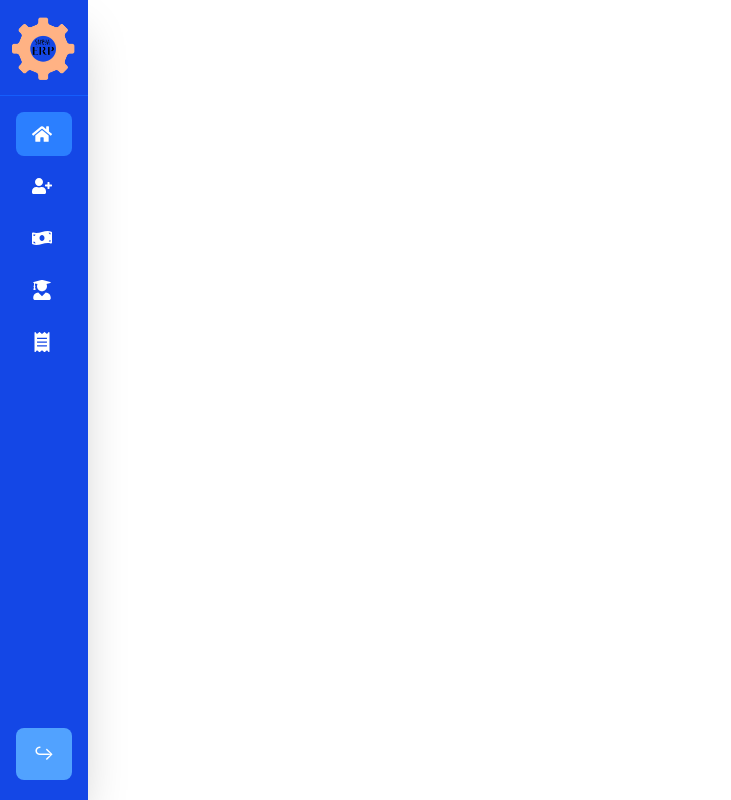
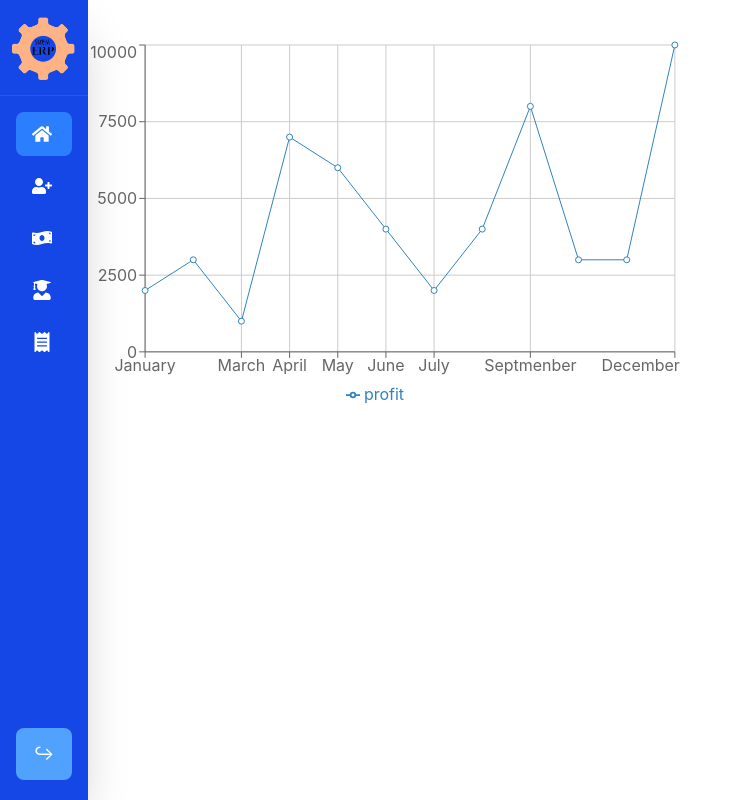
Before and after one commit to pradeep-tanwar166/School_Management_ERP, a React (Vite) app in the folder Frontend/: page / in a window 1280 px wide. Shown: the whole page, without its empty margins (0-731 px from the left). Built offline with nearby package versions, Linux system fonts and the light colour scheme; sample sign-in values are in the browser's storage.

Commit message:
Dashboard showpease thing add ✅

```diff
--- a/Frontend/index.html
+++ b/Frontend/index.html
@@ -2,9 +2,9 @@
 <html lang="en">
   <head>
     <meta charset="UTF-8" />
-    <link rel="icon" type="image/svg+xml" href="/favicon.svg" />
+    <link rel="icon" type="image/svg+xml" href="/favicon.png" />
     <meta name="viewport" content="width=device-width, initial-scale=1.0" />
-    <title>Scool-management-ERP</title>
+    <title>School-management-ERP</title>
   </head>
   <body>
     <div id="root"></div>
--- a/Frontend/package.json
+++ b/Frontend/package.json
@@ -20,6 +20,7 @@
     "react-router": "^8.3.0",
     "react-router-dom": "^7.18.2",
     "react-to-print": "^3.3.0",
+    "recharts": "^3.10.1",
     "sonner": "^2.0.8",
     "tailwindcss": "^4.3.3",
     "xlsx": "^0.18.5"
--- a/Frontend/src/pages/Home.jsx
+++ b/Frontend/src/pages/Home.jsx
@@ -1,10 +1,20 @@
-import Navbar from '../components/Navbar'
+import Navbar from '../components/Navbar';
+import { CartesianGrid, Legend, Line, LineChart, XAxis, YAxis } from 'recharts';
 
 function Home() {
   return (
-    <div>
+    <div className='mx-20 mt-10'>
       <Navbar/>
-      <h1 className='mt-20'>Home page</h1></div>
+      <LineChart style={{ width: '100%', aspectRatio: 1.618, maxWidth: 600 }} responsive data={[{month:"January",profit:2000},{month:"February",profit:3000},{month:"March",profit:1000},{month:"April",profit:7000},{month:"May",profit:6000},{month:"June",profit:4000},{month:"July",profit:2000},{month:"August",profit:4000},{month:"Septmenber",profit:8000},{month:"October",profit:3000},{month:"November",profit:3000},{month:"December",profit:10000}]}>
+      <CartesianGrid />
+      <Line dataKey="profit" />
+      <XAxis dataKey="month" />
+      <YAxis />
+
+      <Legend />
+
+    </LineChart>
+</div>
   )
 }
 
```
Also changed, not shown: Frontend/public/favicon.png (added), 1 other file (tests, documents, lock files or other folders).
